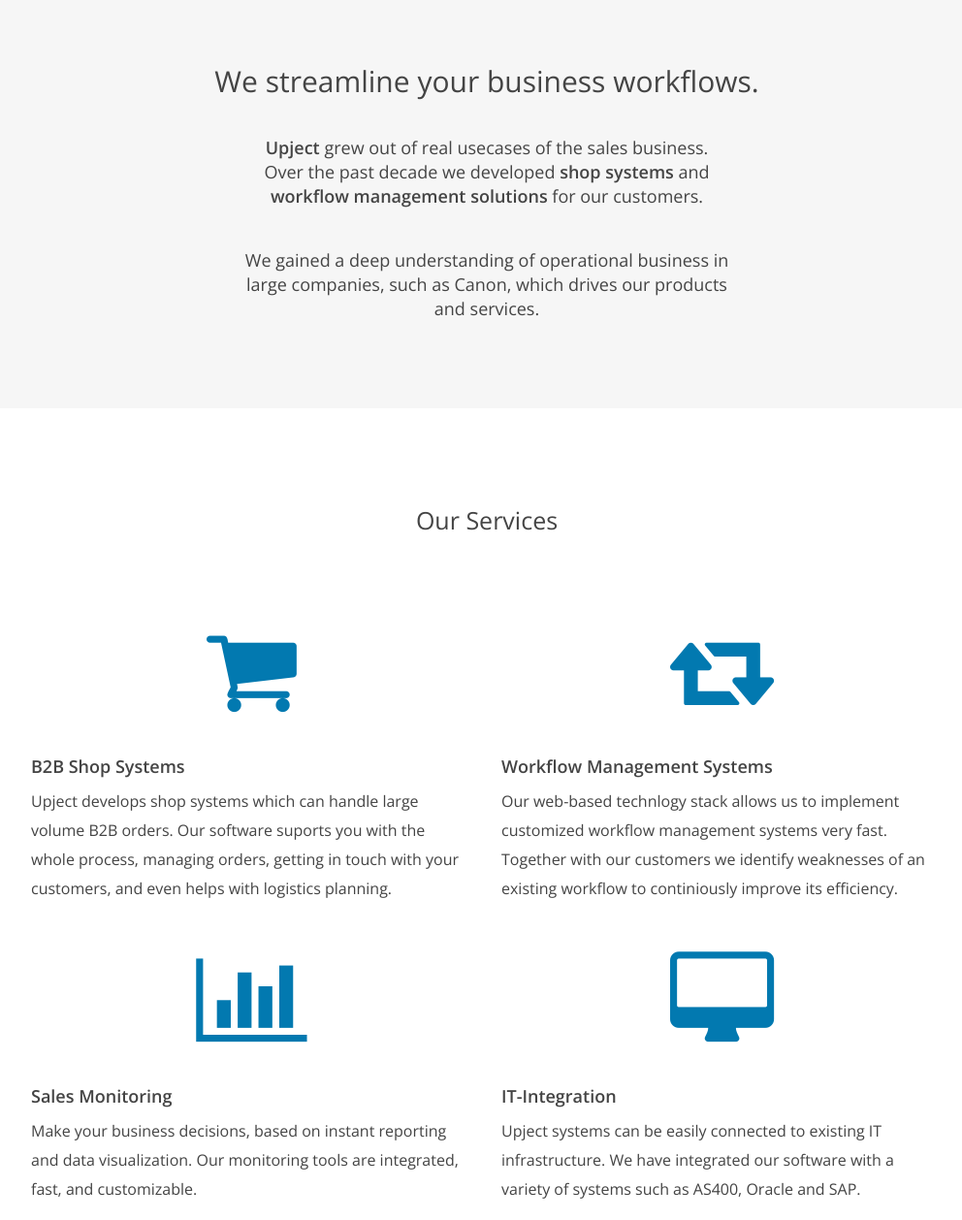
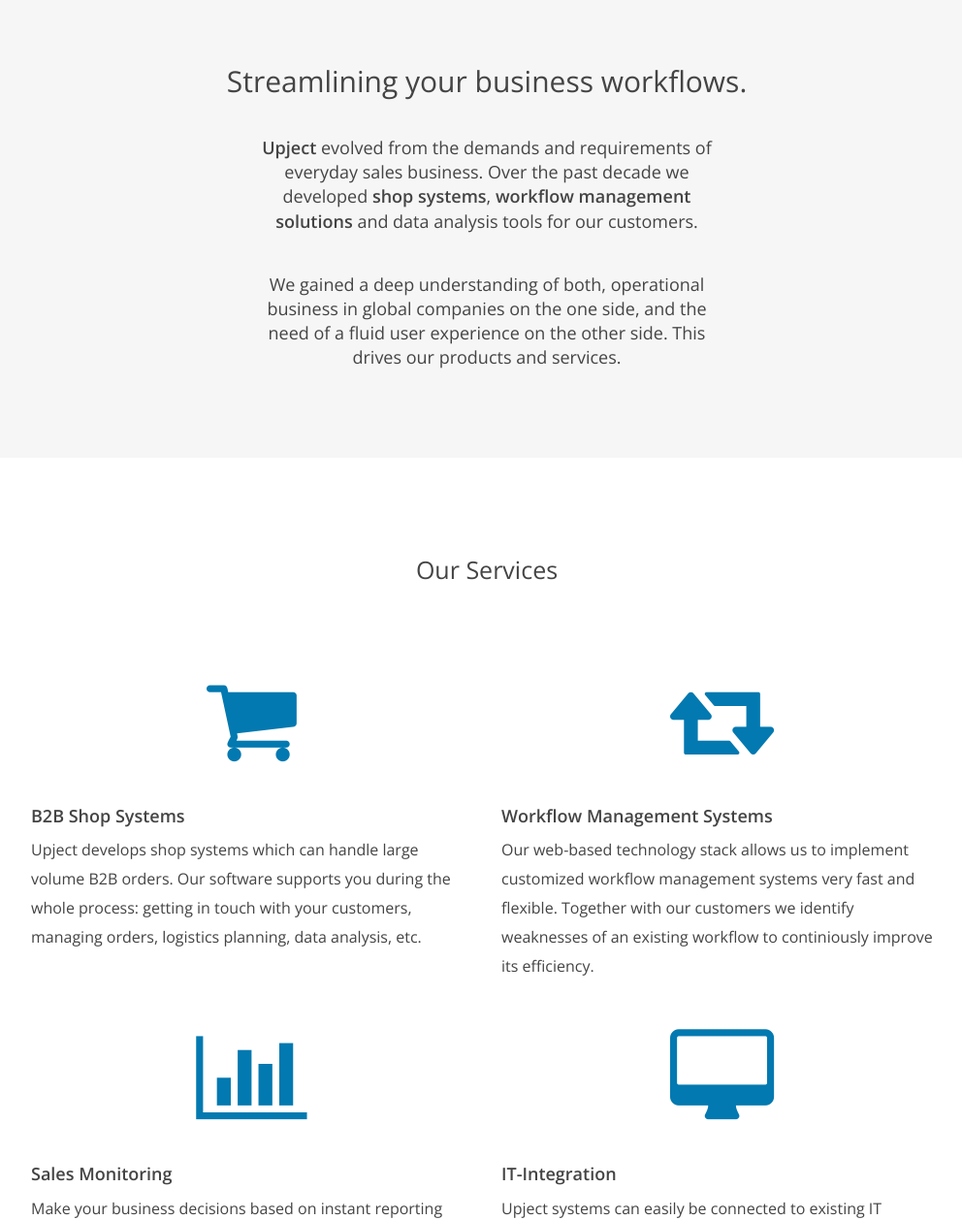
Before and after one commit to upject/upject, a plain HTML site: page index.html in a window 1280 px wide. Shown: the part 254-1512 px from the top of the page at 97% size, without its empty margins (138-1130 px from the left). Drawn offline with nearby package versions, Linux system fonts and the light colour scheme.

Commit message:
makes some content changes

```diff
--- a/index.html
+++ b/index.html
@@ -34,12 +34,12 @@
       <div class="container">
         <div class="row">
           <div class="col-md-12">
-            <h1 class="text-center">We streamline your business workflows.</h1>
+            <h1 class="text-center">Streamlining your business workflows.</h1>
             <p class="lead text-center">
-              <b>Upject</b> grew out of real usecases of the sales business. Over the past decade we developed <b>shop systems</b> and <b>workflow management solutions</b> for our customers.
+              <b>Upject</b> evolved from the demands and requirements of everyday sales business. Over the past decade we developed <b>shop systems</b>, <b>workflow management solutions</b> and data analysis tools for our customers.
             </p>
             <p class="lead text-center">
-              We gained a deep understanding of operational business in large companies, such as Canon, which drives our products and services.
+              We gained a deep understanding of both, operational business in global companies on the one side, and the need of a fluid user experience on the other side. This drives our products and services.
             </p>
           </div>
         </div>
@@ -61,7 +61,7 @@
             <p class="text-center"><i style="font-size: 100px; color: #0279B0; margin-top: 40px;" class="fa fa-shopping-cart"></i></p>
             <h3 class="">B2B Shop Systems</h3>
             <p class="">
-              Upject develops shop systems which can handle large volume B2B orders. Our software suports you with the whole process, managing orders, getting in touch with your customers, and even helps with logistics planning.
+              Upject develops shop systems which can handle large volume B2B orders. Our software supports you during the whole process: getting in touch with your customers, managing orders, logistics planning, data analysis, etc.
             </p>
           </div>
           <div class="col-md-6">
@@ -69,7 +69,7 @@
             <h3 class="">Workflow Management Systems</h3>
 
             <p class="">
-              Our web-based technlogy stack allows us to implement customized workflow management systems very fast. Together with our customers we identify weaknesses of an existing workflow to continiously improve its efficiency.
+              Our web-based technology stack allows us to implement customized workflow management systems very fast and flexible. Together with our customers we identify weaknesses of an existing workflow to continiously improve its efficiency.
             </p>
           </div>
         </div>
@@ -79,14 +79,14 @@
             <p class="text-center"><i style="font-size: 100px; color: #0279B0; margin-top: 40px;" class="fa fa-bar-chart-o"></i></p>
             <h3 class="">Sales Monitoring</h3>
             <p class="">
-              Make your business decisions, based on instant reporting and data visualization. Our monitoring tools are integrated, fast, and customizable.
+              Make your business decisions based on instant reporting and data visualization. Our monitoring tools are integrated, fast, and customizable.
             </p>
           </div>
           <div class="col-md-6">
             <p class="text-center"><i style="font-size: 100px; color: #0279B0; margin-top: 40px;" class="fa fa-desktop"></i></p>
             <h3 class="">IT-Integration</h3>
             <p class="">
-              Upject systems can be easily connected to existing IT infrastructure. We have integrated our software with a variety of systems such as AS400, Oracle and SAP.
+              Upject systems can easily be connected to existing IT infrastructure. We have integrated our software with a variety of systems such as AS400, Oracle and SAP.
             </p>
           </div>
         </div>
@@ -136,8 +136,8 @@
         <div class="row">
           <div class="col-md-12 text-center">
             <p>
-              With the help of Information Visualization users can explore large amounts of data using visual tools.
-              We develop visualizations that help our customers to explore and analyze their data, in order to back important business decisions.
+              With the help of information visualization users can explore large amounts of data using visual tools. Our customized visualisations
+              help you see, what spreadsheets and lists would have kept hidden.
             </p>
             <img style="max-width: 736px; padding: 80px 0;" src="images/infovis.png"/>
           </div>
```
